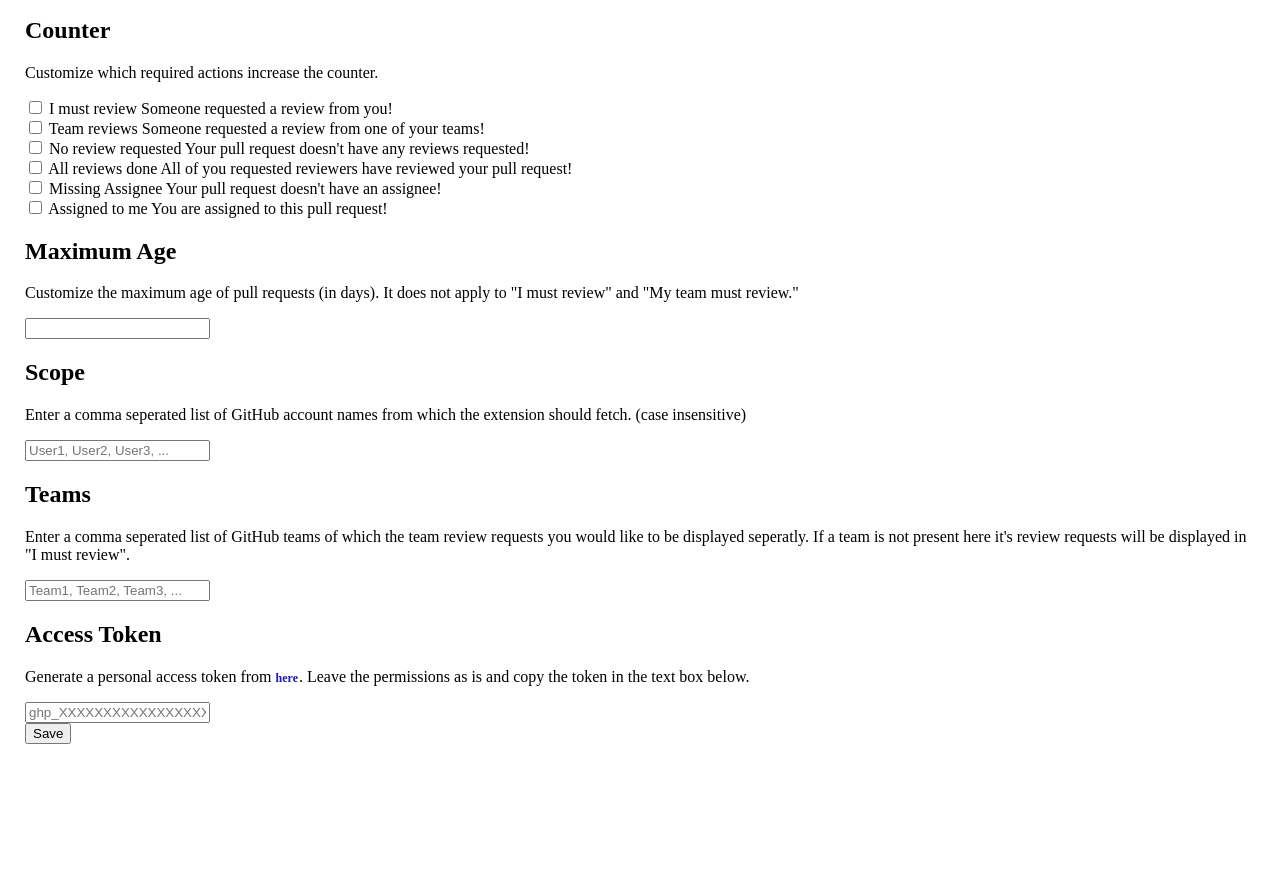
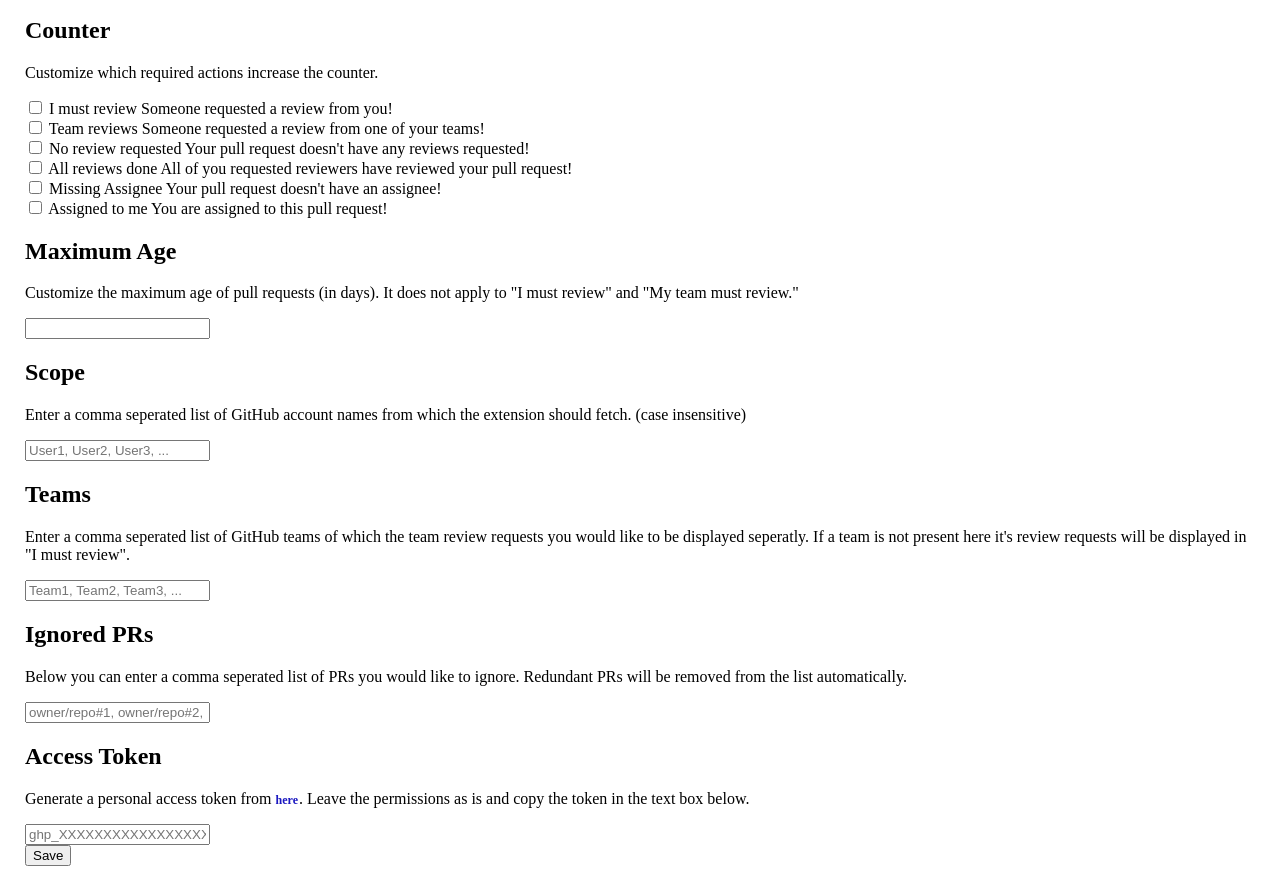
Before and after one commit to renuo/github-pull-request-counter, a website built with webpack: page src/options.html in a window 1280 px wide. Shown: the part 105-996 px from the top of the page. Before the commit the page ends 874 px from the top, so only its background shows below. Built offline with nearby package versions, Linux system fonts and the light colour scheme; some packages are replaced by stand-ins of ours.

Commit message:
Add setting field

```diff
--- a/src/css/options.scss
+++ b/src/css/options.scss
@@ -58,7 +58,7 @@
   border-color: var(--font-color);
   color: var(--font-color);
   margin-bottom: 10px;
-  margin-top: 10px;
+  margin-top: 20px;
   padding: 5px 10px;
 
   &:hover {
--- a/src/options.html
+++ b/src/options.html
@@ -67,6 +67,15 @@
     <input type="text" id="teams" class="text-input" placeholder="Team1, Team2, Team3, ..."></input>
 
     <div class="heading-1">
+      <h2>Ignored PRs</h2>
+      <p>
+        Below you can enter a comma seperated list of PRs you would like to ignore. Redundant PRs will be removed from
+        the list automatically.
+      </p>
+    </div>
+    <input type="text" id="ignored-prs" class="text-input" placeholder="owner/repo#1, owner/repo#2, owner/repo#3, ...">
+
+    <div class="heading-1">
       <h2>Access Token</h2>
       <p>Generate a personal access token from
         <a href="https://github.com/settings/tokens/new?description=github-pull-requests-counter&scopes=repo"
```
